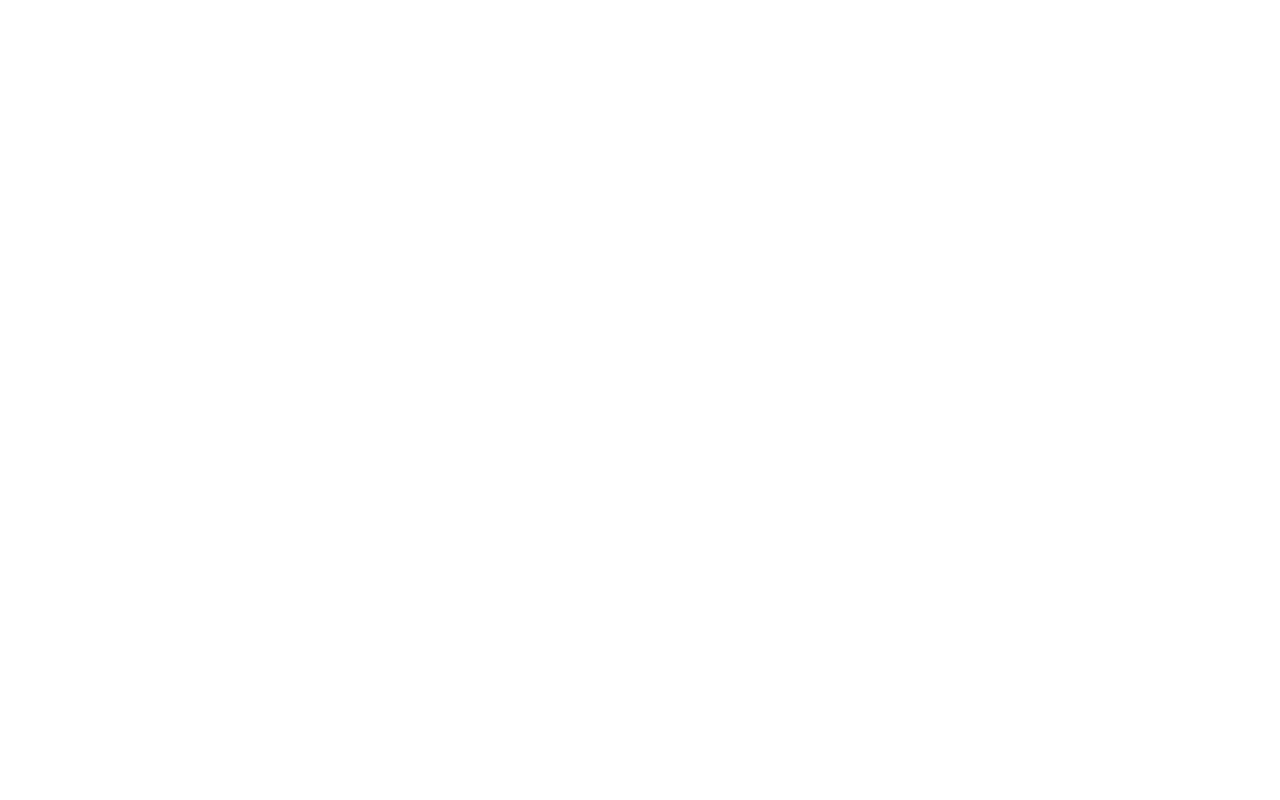
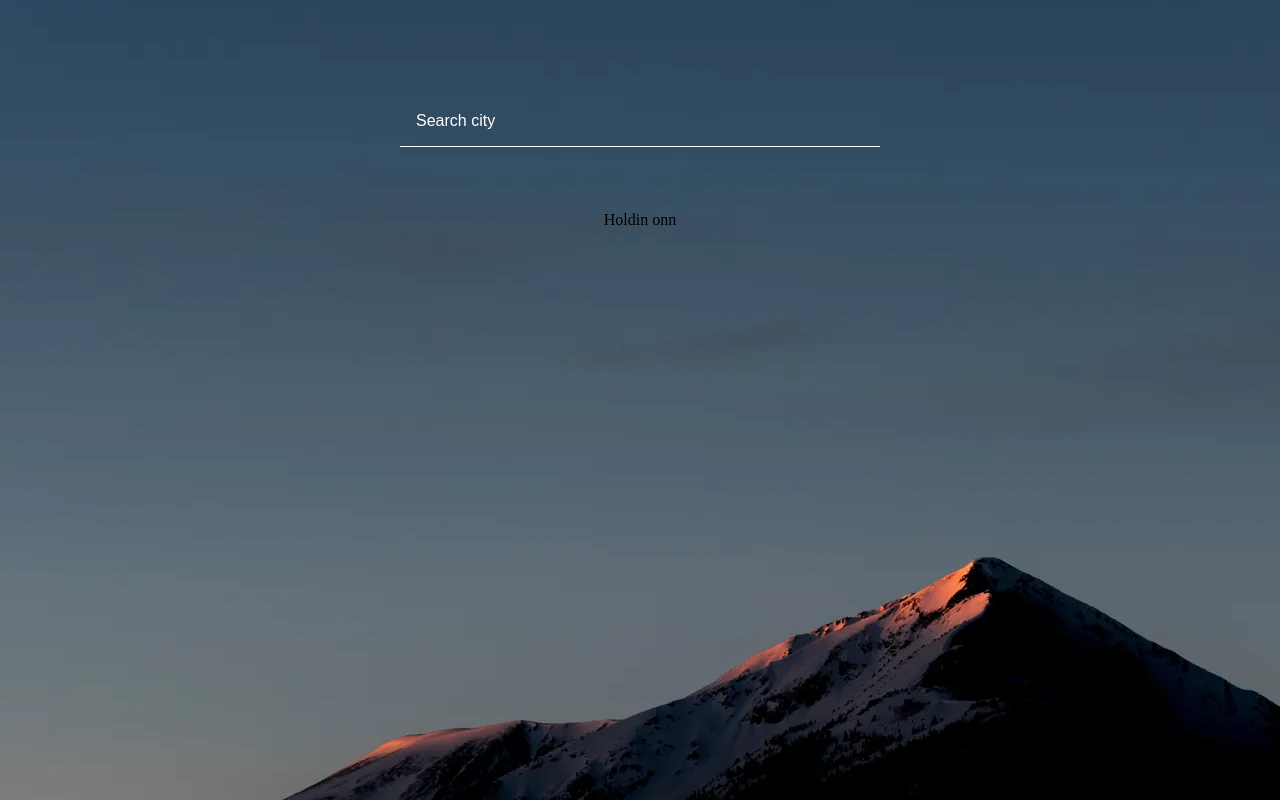
Before and after one commit to pvdevs/weather-app, a website built with Vite: page template/index.html in a window 1280 px wide. Built offline with nearby package versions, Linux system fonts and the light colour scheme.

```diff
--- a/template/index.html
+++ b/template/index.html
@@ -8,6 +8,16 @@
     <title>weather app</title>
   </head>
   <body>
-    <div id="app"></div>
+    <div id="app">
+      <div id="content">
+        <input type="text" id="search" placeholder="Search city" />
+        <div id="weather">
+          <div id="weather-sky">
+            <span id="weather-sky-text">Holdin onn</span>
+            <span id="weather-sky-icon"></span>
+          </div>
+        </div>
+      </div>
+    </div>
   </body>
 </html>
--- a/template/package.json
+++ b/template/package.json
@@ -14,6 +14,7 @@
     "eslint-config-prettier": "^9.1.0",
     "eslint-plugin-import": "^2.29.0",
     "prettier": "3.1.1",
+    "scss": "^0.2.4",
     "vite": "^5.0.8"
   }
 }
--- a/template/style.css
+++ b/template/style.css
@@ -0,0 +1,43 @@
+* {
+  margin: 0;
+  padding: 0;
+}
+
+#app {
+  height: 100vh;
+}
+
+#content {
+  width: 100%;
+  height: 100%;
+  background-image: url('./assets/mountain-sky.jpg');
+  background-position: center center;
+  background-repeat: no-repeat;
+  display: flex;
+  flex-direction: column;
+  align-items: center;
+  gap: 64px;
+}
+
+#search {
+  margin-top: 96px;
+  padding: 1em;
+  border: none;
+  border-bottom: 1px solid #fff;
+  background: none;
+  color: #fff;
+  width: 448px;
+  font-size: 1em;
+}
+
+#search::placeholder {
+  color: #fff;
+}
+
+#search:focus {
+  outline: none;
+}
+
+#weather-sky {
+  display: flex;
+}
```
Also changed, not shown: template/assets/mountain-sky.jpg (added), 1 other file.
